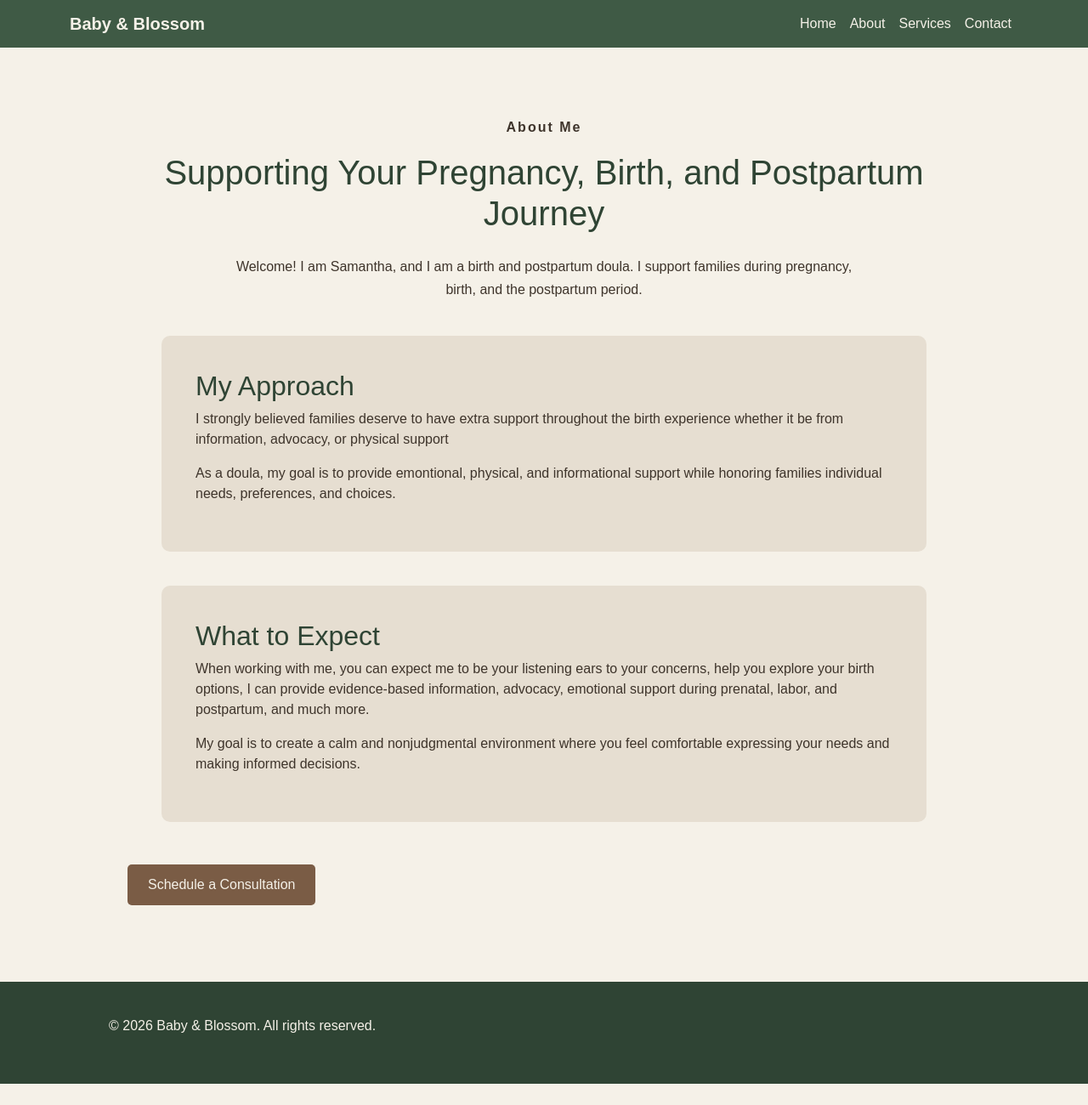
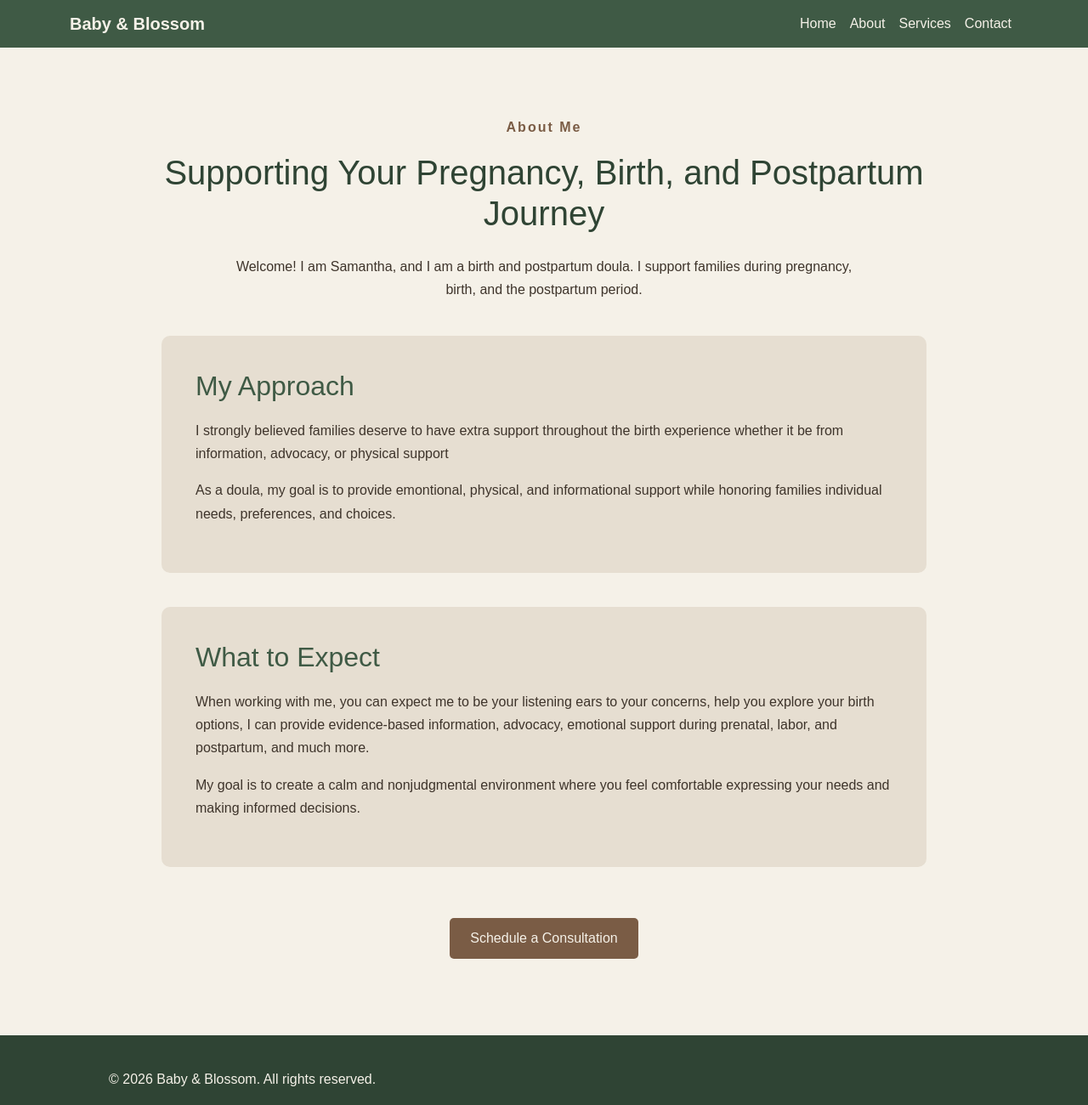
Before and after one commit to Aliyahdavis92/Baby-Blossom, a plain HTML site: page About.html in a window 1280 px wide. Shown: the whole page at 85% size. Before the commit the page ends 1275 px from the top, so only its background shows below. Drawn offline with nearby package versions, Linux system fonts and the light colour scheme.

```diff
--- a/CSS/Style.css
+++ b/CSS/Style.css
@@ -64,10 +64,16 @@
 
 .about-page{background-color: #F5F1E8; padding: 80px 10%; min-height: 70vh;}
 
-.about-page .text-center p:first-child{ color #7A5C45; font-weight: bold; letter-spacing: 2px;}
+.about-page .text-center p:first-child{ color: #7A5C45; font-weight: bold; letter-spacing: 2px;}
 
 .about-page h1{color: #2F4434; margin-bottom: 25px;}
 
 .about-page .text-center p{max-width: 750px; margin-left: auto; margin-right: auto; line-height: 1.7;}
 
 .about-section{background-color: #E6DED1; max-width: 900px; margin: 40px auto; padding: 40px; border-radius: 10px;}
+
+.about-section h2{color: #3F5A45; margin-bottom: 20px;}
+
+.about-section p{color: #3E342B; line-height: 1.7;}
+
+.about-button{text-align: center; margin-top: 50px;}
```
